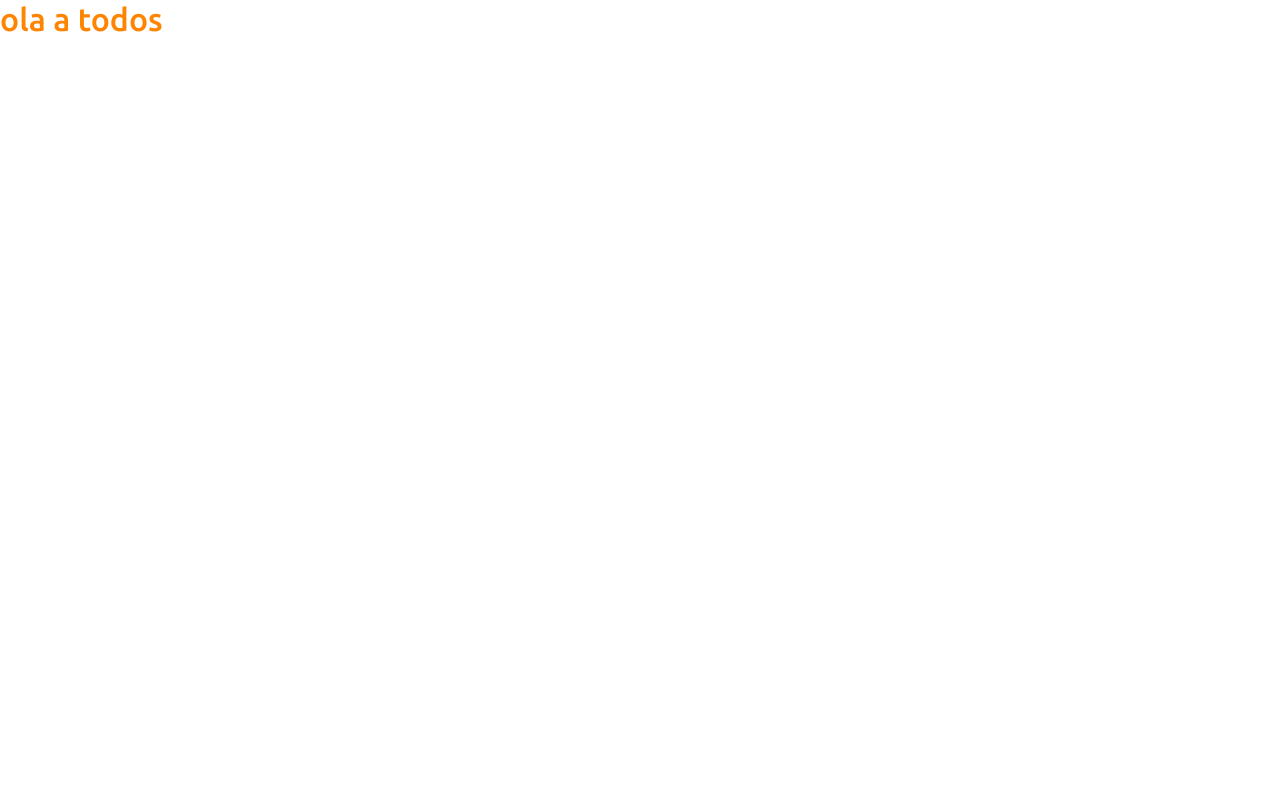
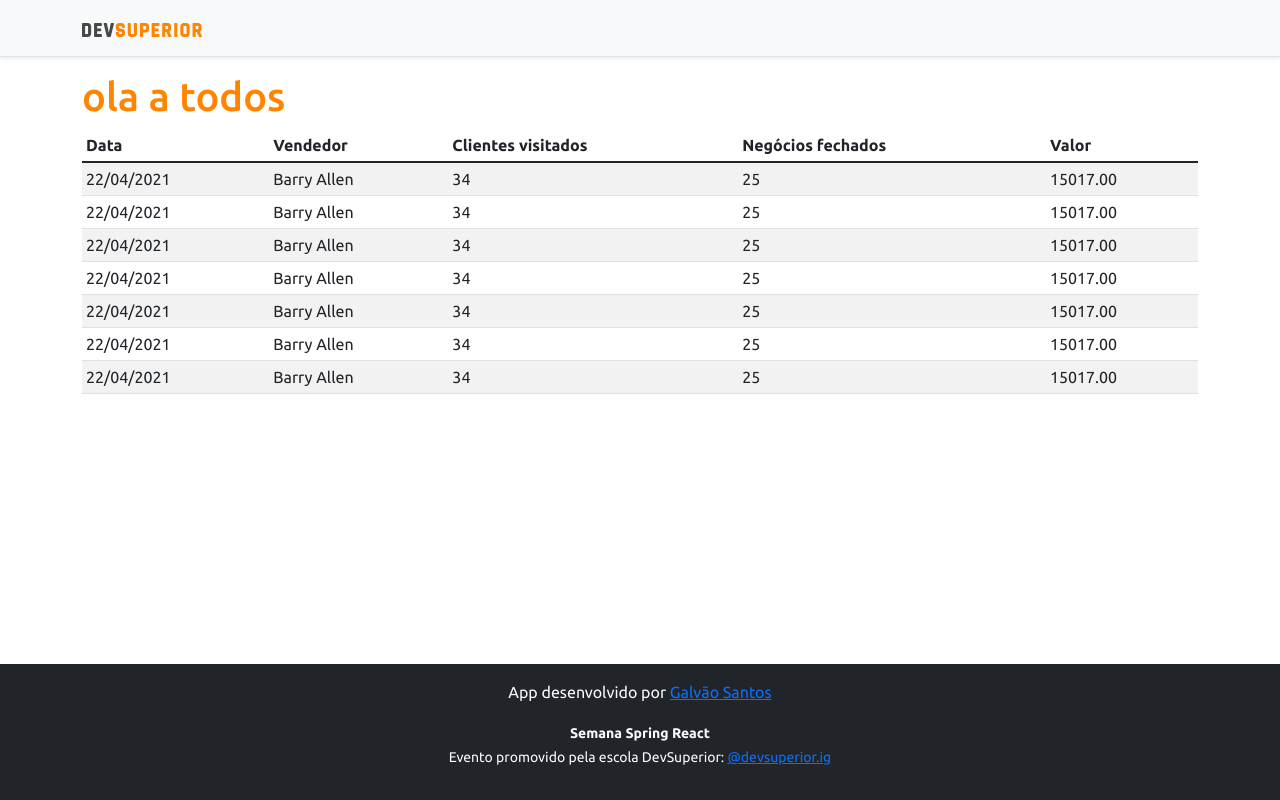
Before and after one commit to Doubty/semana-spring-react-sds4, a React (Create React App) app in the folder frontend/: page / in a window 1280 px wide. Built offline with nearby package versions, Linux system fonts and the light colour scheme.

Commit message:
Componentes estáticos básicos

```diff
--- a/frontend/src/App.tsx
+++ b/frontend/src/App.tsx
@@ -1,11 +1,17 @@
+import NavBar from "components/NavBar";
+import Footer from "components/Footer";
+import DataTable from "components/DataTable";
 
 function App() {
   return (
-    <div className="App">
-      <header className="App-header">
-      <h2 className="text-primary">ola a todos</h2>
-      </header>
-    </div>
+    <>
+      <NavBar />
+      <div className="container">
+        <h1 className="text-primary">ola a todos</h1>
+        <DataTable/>
+      </div>
+      <Footer />
+    </>
   );
 }
 
--- /dev/null
+++ b/frontend/src/components/DataTable/index.tsx
@@ -0,0 +1,70 @@
+function DataTable() {
+  return (
+    <div className="table-responsive">
+      <table className="table table-striped table-sm">
+        <thead>
+          <tr>
+            <th>Data</th>
+            <th>Vendedor</th>
+            <th>Clientes visitados</th>
+            <th>Negócios fechados</th>
+            <th>Valor</th>
+          </tr>
+        </thead>
+        <tbody>
+          <tr>
+            <td>22/04/2021</td>
+            <td>Barry Allen</td>
+            <td>34</td>
+            <td>25</td>
+            <td>15017.00</td>
+          </tr>
+          <tr>
+            <td>22/04/2021</td>
+            <td>Barry Allen</td>
+            <td>34</td>
+            <td>25</td>
+            <td>15017.00</td>
+          </tr>
+          <tr>
+            <td>22/04/2021</td>
+            <td>Barry Allen</td>
+            <td>34</td>
+            <td>25</td>
+            <td>15017.00</td>
+          </tr>
+          <tr>
+            <td>22/04/2021</td>
+            <td>Barry Allen</td>
+            <td>34</td>
+            <td>25</td>
+            <td>15017.00</td>
+          </tr>
+          <tr>
+            <td>22/04/2021</td>
+            <td>Barry Allen</td>
+            <td>34</td>
+            <td>25</td>
+            <td>15017.00</td>
+          </tr>
+          <tr>
+            <td>22/04/2021</td>
+            <td>Barry Allen</td>
+            <td>34</td>
+            <td>25</td>
+            <td>15017.00</td>
+          </tr>
+          <tr>
+            <td>22/04/2021</td>
+            <td>Barry Allen</td>
+            <td>34</td>
+            <td>25</td>
+            <td>15017.00</td>
+          </tr>
+        </tbody>
+      </table>
+    </div>
+  );
+}
+
+export default DataTable;
--- /dev/null
+++ b/frontend/src/components/Footer/index.tsx
@@ -0,0 +1,34 @@
+function Footer() {
+  return (
+    <footer className="footer mt-auto py-3 bg-dark">
+      <div className="container">
+        <p className="text-light">
+          App desenvolvido por{" "}
+          <a
+            href="https://github.com/Doubty"
+            target="_blank"
+            rel="noreferrer"
+          >
+            Galvão Santos
+          </a>
+        </p>
+        <p className="text-light">
+          <small>
+            <strong>Semana Spring React</strong>
+            <br />
+            Evento promovido pela escola DevSuperior:{" "}
+            <a
+              href="https://instagram.com/devsuperior.ig"
+              target="_blank"
+              rel="noreferrer"
+            >
+              @devsuperior.ig
+            </a>
+          </small>
+        </p>
+      </div>
+    </footer>
+  );
+}
+
+export default Footer;
--- /dev/null
+++ b/frontend/src/components/NavBar/index.tsx
@@ -0,0 +1,14 @@
+import ImgDsDark from "../../assets/img/ds-dark.svg";
+function NavBar() {
+  return (
+    <div className="d-flex flex-column flex-md-row align-items-center p-3 px-md-4 mb-3 bg-light border-bottom shadow-sm">
+      <div className="container">
+        <nav className="my-2 my-md-0 mr-md-3">
+          <img src={ImgDsDark} alt="DevSuperior" width="120" />
+        </nav>
+      </div>
+    </div>
+  );
+}
+
+export default NavBar;
```
Also changed, not shown: frontend/src/assets/img/ds-dark.svg (added).
